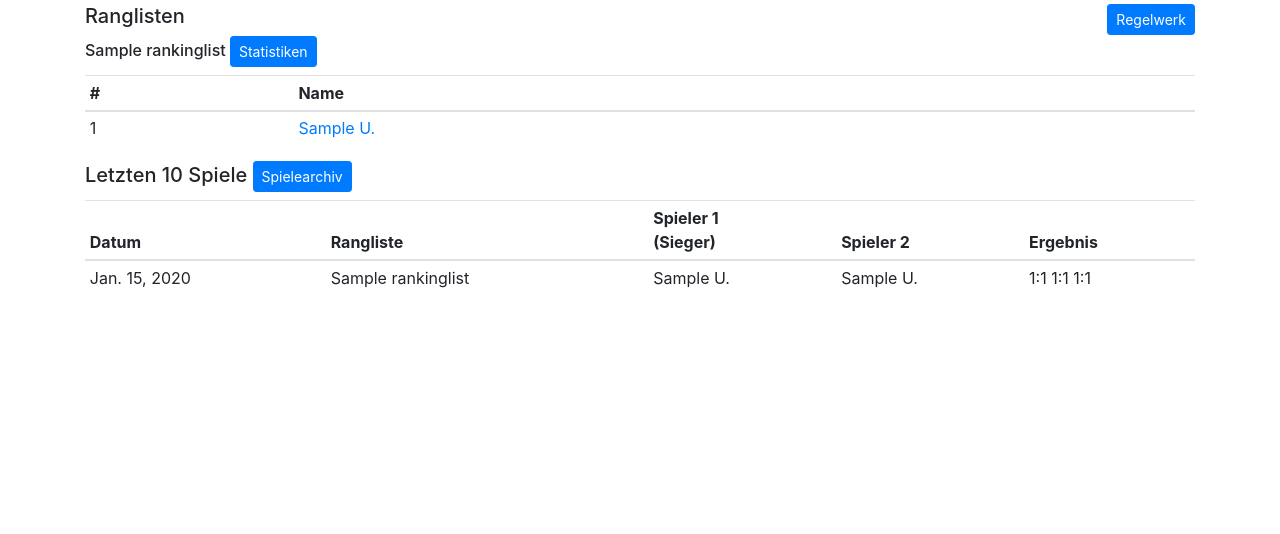
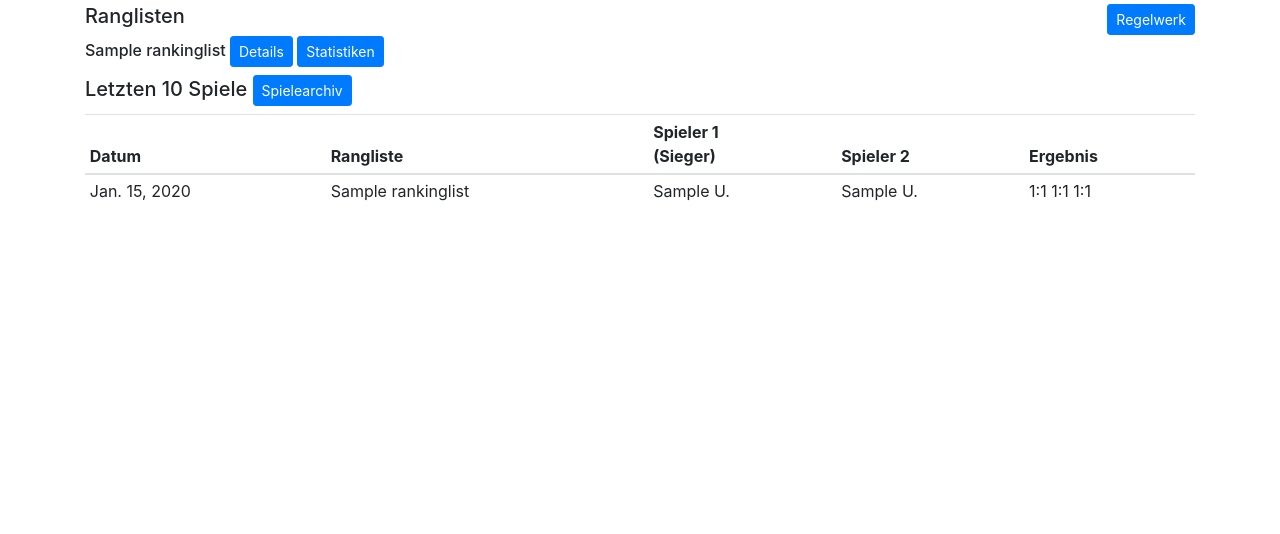
Before and after one commit to puredriver/myclub, a Django app: page /rankinglist/ in a window 1280 px wide. Shown: the part 56-590 px from the top of the page. Run offline with Django 3.2, Linux system fonts and the light colour scheme; tables that the repository leaves empty hold one stand-in row (values such as "Sample post"); some libraries are stand-ins or nearby versions.

Commit message:
toogle rankinglists tables

```diff
--- a/rankinglist/templates/rankinglist/index.html
+++ b/rankinglist/templates/rankinglist/index.html
@@ -9,10 +9,11 @@
   <h5>Ranglisten</h5>
 
   {% for r in rankinglists %}
-      <h6>{{ r.name }}  <a href="{% url 'rankinglist_stats' rankinglist_id=r.id %}" class="btn btn-primary btn-sm">Statistiken</a></h6>
+      <h6>{{ r.name }} <button class="btn btn-primary btn-sm" id="rbutton{{r.id}}">Details</button>
+         <a href="{% url 'rankinglist_stats' rankinglist_id=r.id %}" class="btn btn-primary btn-sm">Statistiken</a></h6>
 
 
-      <table class="table table-sm">
+      <table id="rtable{{r.id}}" class="table table-sm">
         <thead>
             <tr>
             <th scope="col">#</th>
@@ -28,6 +29,14 @@
             {% endfor %}
         <tbody>
    </table>
+
+   <script>
+      $("#rtable{{r.id}}").hide();
+      $("#rbutton{{r.id}}").click(function(){
+        $("#rtable{{r.id}}").toggle();
+      });
+
+    </script>
 
   {% endfor %}
 
```
